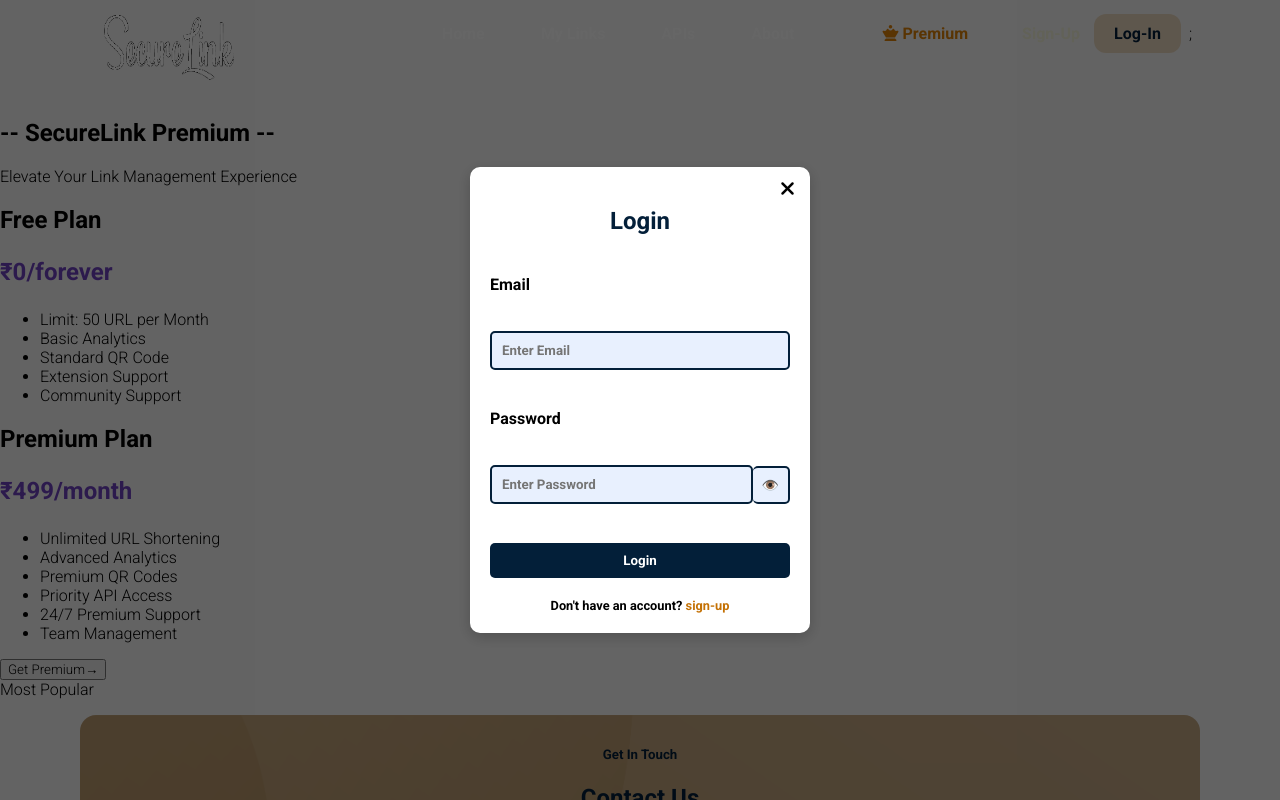
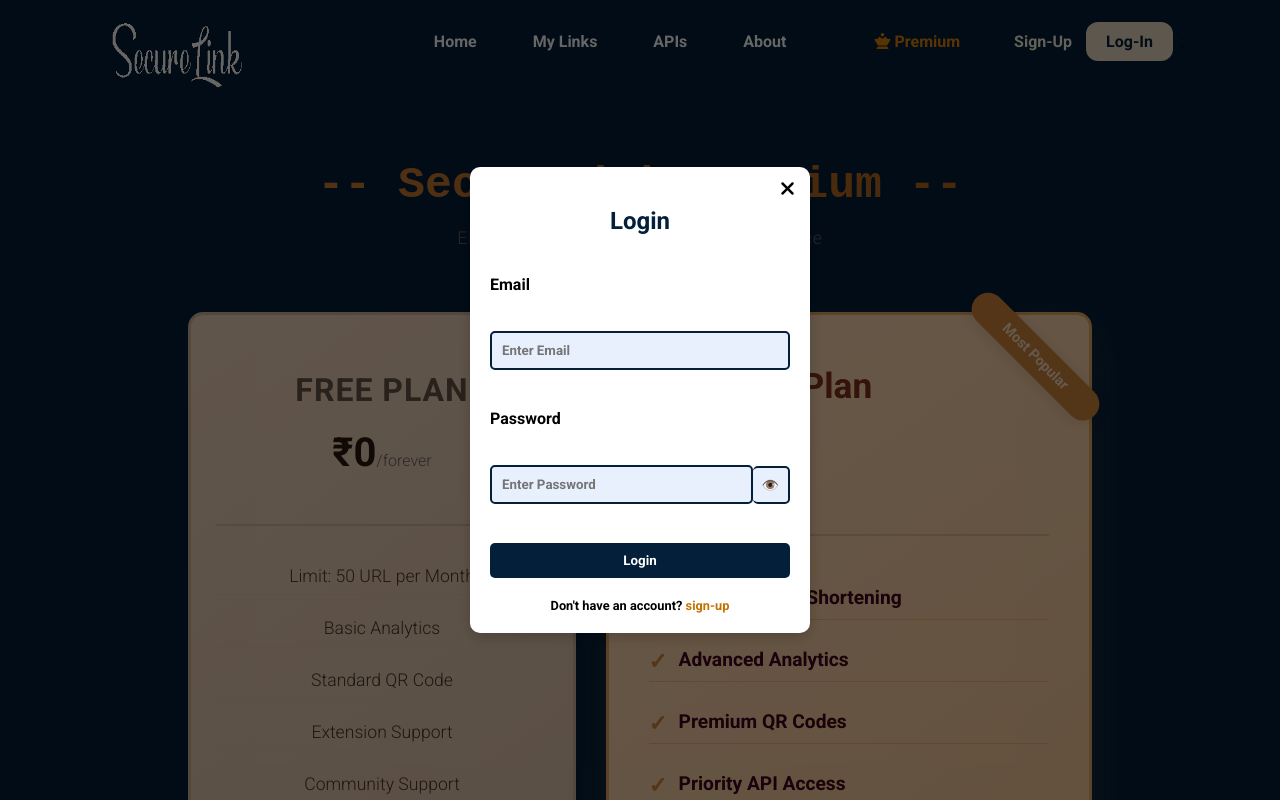
Before and after one commit to Rahul-2314/Securelink-frontend, a React (Vite) app: page /premium in a window 1280 px wide. Shown: the top 800 px of the page. Built offline with nearby package versions, Linux system fonts and the light colour scheme; no server answers.

Commit message:
Update premium.css

```diff
--- a/src/components/premium/premium.css
+++ b/src/components/premium/premium.css
@@ -1,97 +1,272 @@
-body {
-  font-family: 'Arial', sans-serif;
-  background-color: #f9f9f9;
-  margin: 0;
-  padding: 0;
+/* premium.css */
+#premium {
+  margin-inline: 5rem;
+  padding: 1rem 0;
+  /* background: url("../../assets/media/premium-texture.svg"); */
+  /* z-index: 999; */
+  mix-blend-mode:difference;
+  border-radius: 25px;
 }
 
-.pricing-container {
+.premium-header {
+  text-align: center;
+  margin-bottom: 4rem;
+}
+
+.premium-header h1 {
+  font-family: monospace;
+  font-size: 2.8rem;
+  color: #2d3748;
+  margin-bottom: 1rem;
+  background: linear-gradient(45deg, #d4a373, #b07d4b);
+  -webkit-background-clip: text;
+  background-clip: text;
+  -webkit-text-fill-color: transparent;
+}
+
+.subtitle {
+  color: #718096;
+  font-size: 1.1rem;
+  letter-spacing: 1px;
+}
+
+.plans {
   display: flex;
   justify-content: center;
-  padding: 50px;
+  gap: 30px;
+  flex-wrap: wrap;
+  z-index: 1;
 }
 
-.pricing-card {
-  background-color: #fff;
-  border: 1px solid #ddd;
-  border-radius: 10px;
-  padding: 20px;
-  margin: 20px;
+.free {
+  flex: 1;
+  min-width: 280px;
+  max-width: 30%;
+  background: linear-gradient(145deg, #f5f5f5, #e0e0e0);
+  border: 3px solid #d4d4d4;
+  border-radius: 15px;
+  padding: 30px 25px;
   text-align: center;
-  width: 300px;
+  box-shadow: 0 4px 20px rgba(0, 0, 0, 0.08);
+  transition: transform 0.3s ease;
+  position: relative;
 }
 
-.free-card .title {
-  color: #6a6a6a;
+.free:hover {
+  transform: translateY(-5px);
 }
 
-.premium-card .title {
-  color: #6f42c1;
+.free h2 {
+  color: #6b7280;
+  font-size: 2rem;
+  margin-bottom: 20px;
+  font-weight: 600;
+  text-transform: uppercase;
+  letter-spacing: 1px;
 }
 
-.price-section {
-  margin: 20px 0;
+.free ul {
+  list-style: none;
+  padding: 0;
+  margin: 2rem 0;
+}
+
+.free li {
+  font-size: 1.1rem;
+  margin: 15px 0;
+  color: #4b5563;
+  padding: 8px 0;
+  border-bottom: 1px solid #e5e7eb;
+}
+
+.premium {
+  flex: 2;
+  min-width: 400px;
+  max-width: 30%;
+  background: linear-gradient(145deg, #fff9f0, #ffe8cc);
+  border: 3px solid #e9c598;
+  border-radius: 15px;
+  position: relative;
+  padding: 50px 40px;
+  box-shadow: 0 15px 40px rgba(218, 165, 32, 0.15);
+  transition: transform 0.3s ease;
+}
+
+.premium::before {
+  content: "";
+  position: absolute;
+  top: -3px;
+  left: -3px;
+  right: -3px;
+  bottom: -3px;
+  border-radius: 18px;
+  background: linear-gradient(45deg, #d4a373, #ffe8cc, #d4a373);
+  z-index: -1;
+  animation: borderGlow 3s linear infinite;
+}
+
+@keyframes borderGlow {
+  0% { opacity: 0.3; }
+  50% { opacity: 0.8; }
+  100% { opacity: 0.3; }
+}
+
+.premium h2 {
+  color: #854d0e;
+  font-size: 2.2rem;
+  margin: 0 0 2rem;
+}
+
+.premium ul {
+  list-style: none;
+  padding: 0;
+  margin: 2.5rem 0;
+}
+
+.premium li {
+  position: relative;
+  font-size: 1.2rem;
+  margin: 18px 0;
+  color: #422006;
+  padding: 10px 0 10px 30px;
+  border-bottom: 1px solid #f3d5b5;
+  font-weight: 600;
+  text-align: left;
+}
+
+.premium li::before {
+  content: "✓";
+  position: absolute;
+  left: 0;
+  color: #d4a373;
+  font-weight: bold;
+  font-size: 1.4rem;
+}
+
+.badge {
+  position: absolute;
+  top: 25px;
+  right: -30px;
+  background: #d4a373;
+  color: white;
+  padding: 8px 40px;
+  transform: rotate(45deg);
+  border-radius: 25px;
+  font-size: 0.9rem;
+  font-weight: bold;
+  box-shadow: 0 2px 15px rgba(0,0,0,0.1);
+}
+
+.subscribe {
+  margin-top: 30px;
+  padding: 18px 50px;
+  font-size: 1.2rem;
+  font-weight: bold;
+  color: white;
+  background: linear-gradient(135deg, #d4a373, #b07d4b);
+  border: none;
+  border-radius: 50px;
+  cursor: pointer;
+  transition: all 0.3s ease;
+  text-transform: uppercase;
+  letter-spacing: 1px;
+  position: relative;
+  overflow: hidden;
+}
+
+.subscribe .arrow {
+  margin-left: 15px;
+  transition: transform 0.3s ease;
+}
+
+.subscribe:hover .arrow {
+  transform: translateX(5px);
+}
+
+.subscribe::after {
+  content: "";
+  position: absolute;
+  top: -50%;
+  left: -50%;
+  width: 200%;
+  height: 200%;
+  background: linear-gradient(45deg,
+    transparent 25%,
+    rgba(255,255,255,0.1) 50%,
+    transparent 75%);
+  transform: rotate(45deg);
+  animation: buttonShine 3s infinite;
+}
+
+@keyframes buttonShine {
+  0% { transform: translateX(-100%) rotate(45deg); }
+  100% { transform: translateX(100%) rotate(45deg); }
+}
+
+.plan-header {
+  padding-bottom: 2rem;
+  border-bottom: 2px solid rgba(0,0,0,0.1);
+  margin-bottom: 2rem;
 }
 
 .price {
-  font-size: 24px;
-  font-weight: bold;
-  color: #6f42c1;
+  font-size: 2.5rem;
+  color: #2d3748;
+  font-weight: 700;
+  margin: 1rem 0;
 }
 
-.old-price {
-  text-decoration: line-through;
-  color: #999;
-  font-size: 16px;
-  margin-left: 10px;
+.price span {
+  font-size: 1rem;
+  color: #718096;
+  font-weight: 400;
 }
 
-.experience-btn {
-  background-color: #6f42c1;
-  color: #fff;
-  padding: 10px 20px;
-  border: none;
-  border-radius: 5px;
-  cursor: pointer;
+@media (max-width: 1024px) {
+  #premium {
+    margin-inline: 2rem;
   }
 
-.purchase-btn {
-  background-color: #000;
-  color: #fff;
-  padding: 10px 20px;
-  border: none;
-  border-radius: 5px;
-  cursor: pointer;
+  .plans {
+    gap: 40px;
   }
 
-.features {
-  list-style-type: none;
-  padding: 0;
+  .free, .premium {
+    max-width: 100%;
+    min-width: 70%;
   }
 
-.included {
-  color: #000;
+  .badge {
+    right: -25px;
+    padding: 6px 30px;
+    font-size: 0.8rem;
+  }
 }
 
-.excluded {
-  color: #999;
-  text-decoration: line-through;
+@media (max-width: 768px) {
+  #premium {
+    margin-inline: 1.5rem;
+    padding: 3rem 0;
   }
 
-.subscription-options {
-  margin-top: 20px;
-  text-align: center;
+  .premium-header h1 {
+    font-size: 2.2rem;
   }
 
-.subscription-options .option {
-  margin: 10px 0;
+  .premium {
+    min-width: 100%;
+    padding: 40px 25px;
   }
 
-.redeem-code {
-  background-color: #6f42c1;
-  color: #fff;
-  border: none;
-  padding: 10px 20px;
-  border-radius: 5px;
-  cursor: pointer;
+  .badge {
+    top: 15px;
+    right: -35px;
+    padding: 5px 25px;
+    font-size: 0.7rem;
   }
+
+  .subscribe {
+    padding: 15px 40px;
+    font-size: 1.1rem;
+  }
+}
```
Lines whose indentation alone changed are shown as unchanged.
